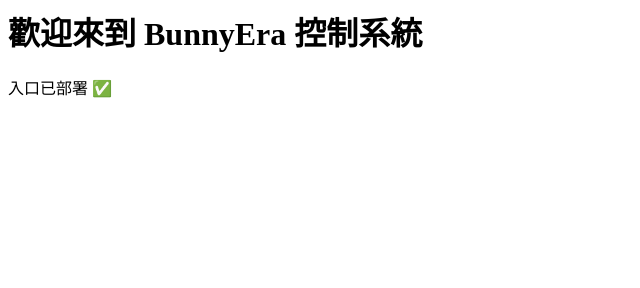
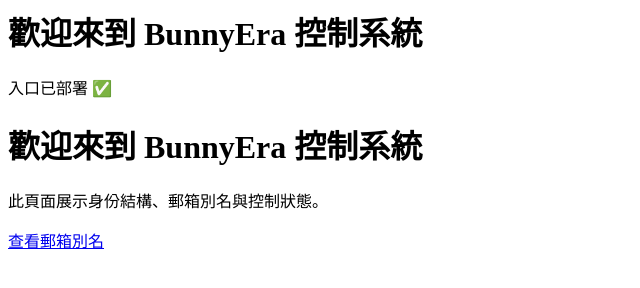
Before and after one commit to BunnyEraPro/global-control-center, a plain HTML site: page index.html in a window 1280 px wide. Shown: the whole page, without its empty margins (0-640 px from the left). Drawn offline with Linux system fonts and the light colour scheme.

Commit message:
Update index.html

```diff
--- a/index.html
+++ b/index.html
@@ -1,2 +1,15 @@
 <h1>歡迎來到 BunnyEra 控制系統</h1>
 <p>入口已部署 ✅</p>
+<!DOCTYPE html>
+<html>
+<head>
+  <meta charset="UTF-8">
+  <title>BunnyEra 控制系統入口</title>
+  <link rel="stylesheet" href="style.css">
+</head>
+<body>
+  <h1>歡迎來到 BunnyEra 控制系統</h1>
+  <p>此頁面展示身份結構、郵箱別名與控制狀態。</p>
+  <a href="email_alias.html">查看郵箱別名</a>
+</body>
+</html>
```
